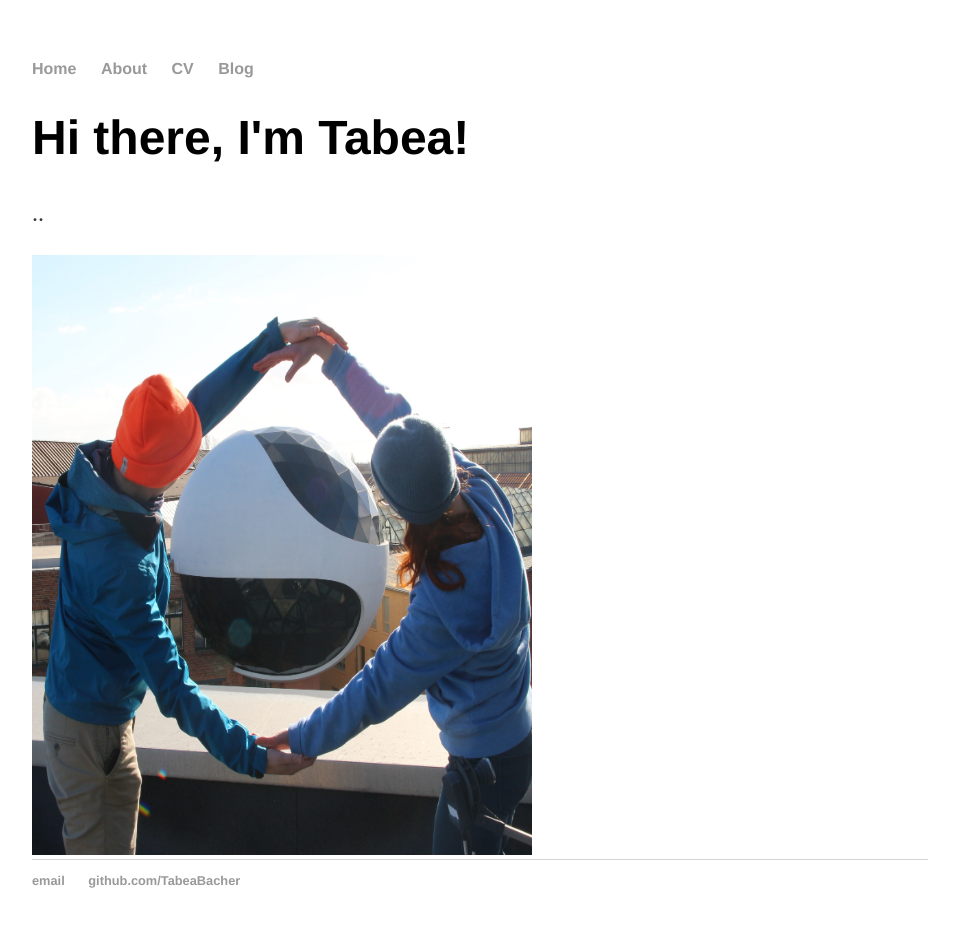
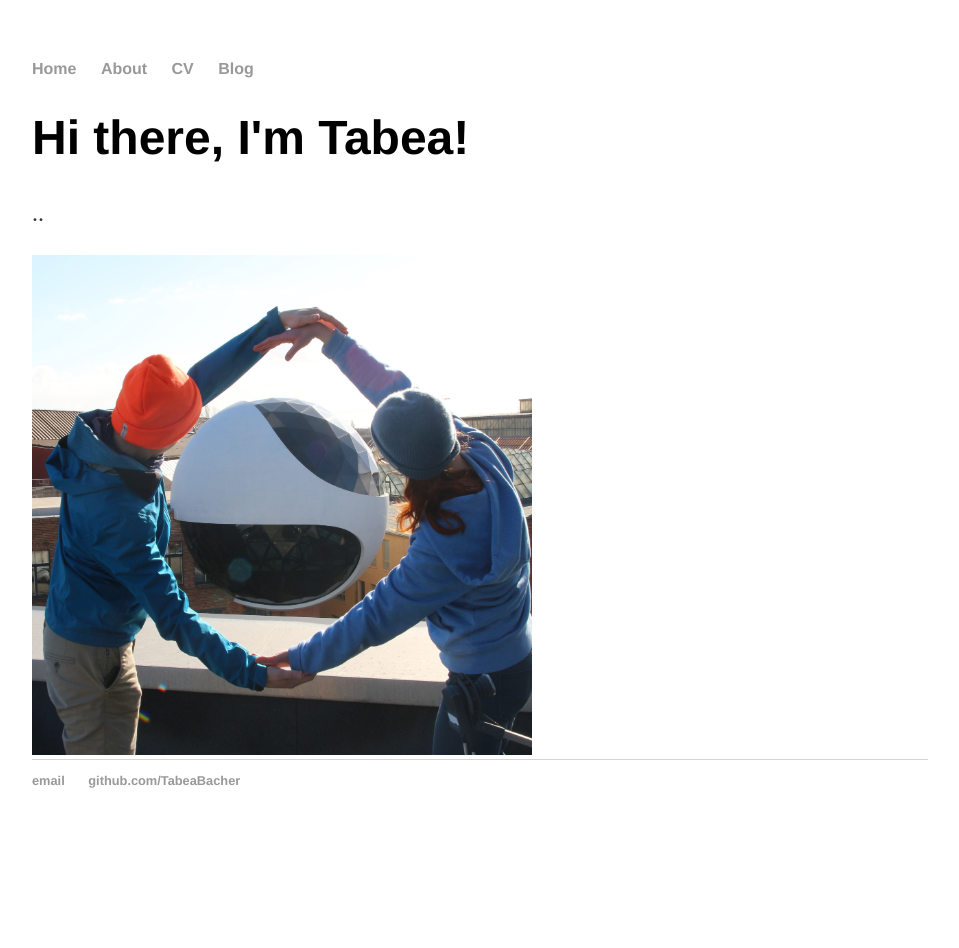
Before and after one commit to TabeaBacher/TabeaBacher.github.io, a Jekyll site: the page built from index.html, in a window 1280 px wide. Shown: the whole page, without its empty margins (160-1119 px from the left). Built offline with Jekyll 4.4.1, drawn with Linux system fonts in a browser that asks for light colours; after the commit the page ends 900 px from its top, so only the background shows below that.

Commit message:
Update index.html

```diff
--- a/index.html
+++ b/index.html
@@ -5,5 +5,5 @@ title: Tabea Bacher
 <div class="blurb">
 	<h1>Hi there, I'm Tabea!</h1>
 	<p>..</a></p>
-	<img src="IMG_0456.jpg" style="width:500px;height:600px;">
+	<img src="IMG_0456.jpg" style="width:500px;height:500px;">
 </div><!-- /.blurb -->
```
